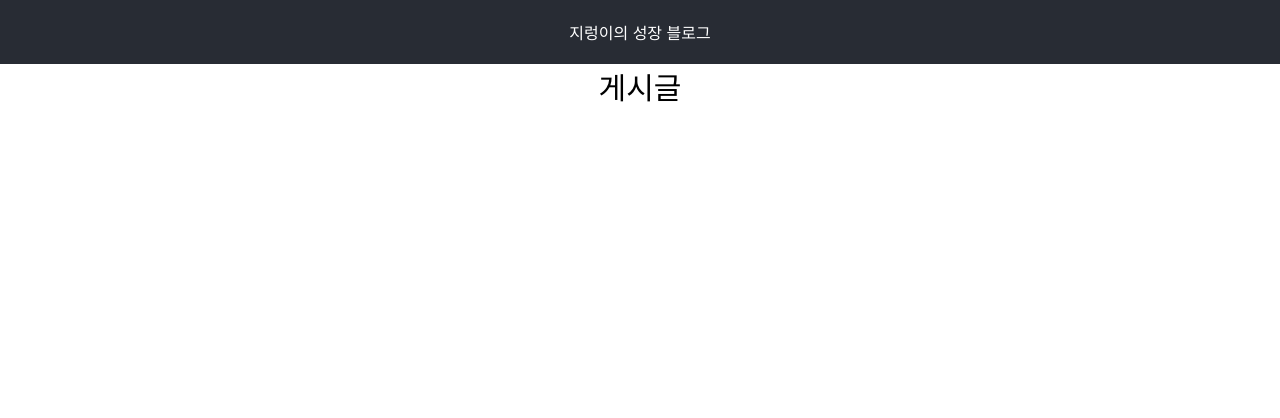
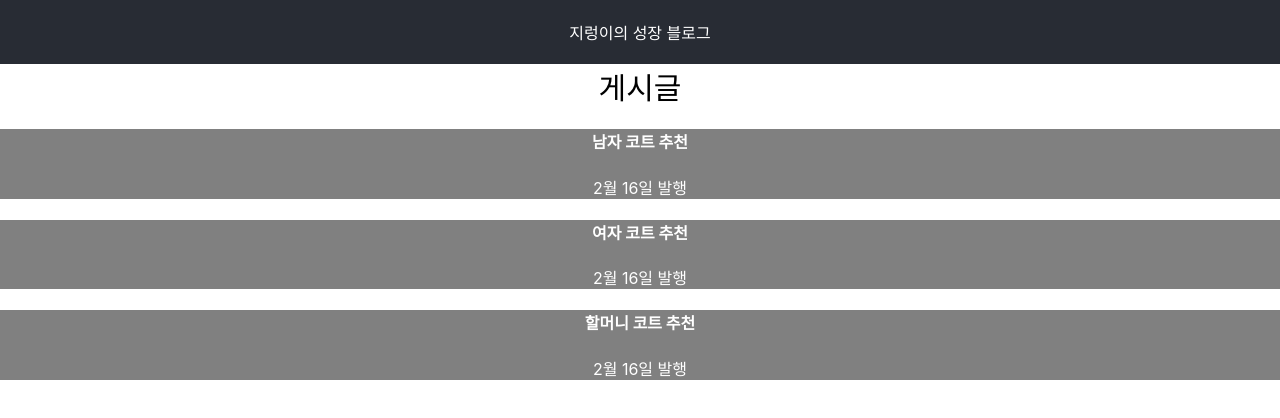
Before and after one commit to yscriuf/CodingApple, a React (Create React App) app in the folder react/blog/: page / in a window 1280 px wide. Shown: the top 418 px of the page. Built offline with nearby package versions, Linux system fonts and the light colour scheme.

Commit message:
useState로 수시로 바뀌는 값들을 받음. useState로 받아온 값이 바뀐다면 자동으로 재렌더링을 해주어서 기존 변수를 이용하는것보다 훨씬 간편해짐

```diff
--- a/react/blog/src/App.css
+++ b/react/blog/src/App.css
@@ -11,6 +11,11 @@
   background-color: #282c34;
   color: white;
   padding: 20px;
+}
+
+.list{
+  background-color: gray;
+  color: white;
 }
 
 @media (prefers-reduced-motion: no-preference) {
--- a/react/blog/src/App.js
+++ b/react/blog/src/App.js
@@ -1,8 +1,10 @@
 import logo from './logo.svg';
 import './App.css';
+import { useState } from 'react';
 
 function App() {
   let blogName = "지렁이의 성장 블로그";
+  let [title, b] = useState(['남자 코트 추천', '여자 코트 추천', '할머니 코트 추천']);
 
   return (
     <div className="App">
@@ -12,6 +14,18 @@ function App() {
       <div style={ {color : 'black', fontSize : '30px'} }>
         게시글
       </div>
+      <div className="list">
+        <h4>{title[0]}</h4>
+        <p>2월 16일 발행</p>
+      </div>
+      <div className="list">
+        <h4>{title[1]}</h4>
+        <p>2월 16일 발행</p>
+      </div>
+      <div className="list">
+        <h4>{title[2]}</h4>
+        <p>2월 16일 발행</p>
+      </div>
     </div>
   );
 }
```
